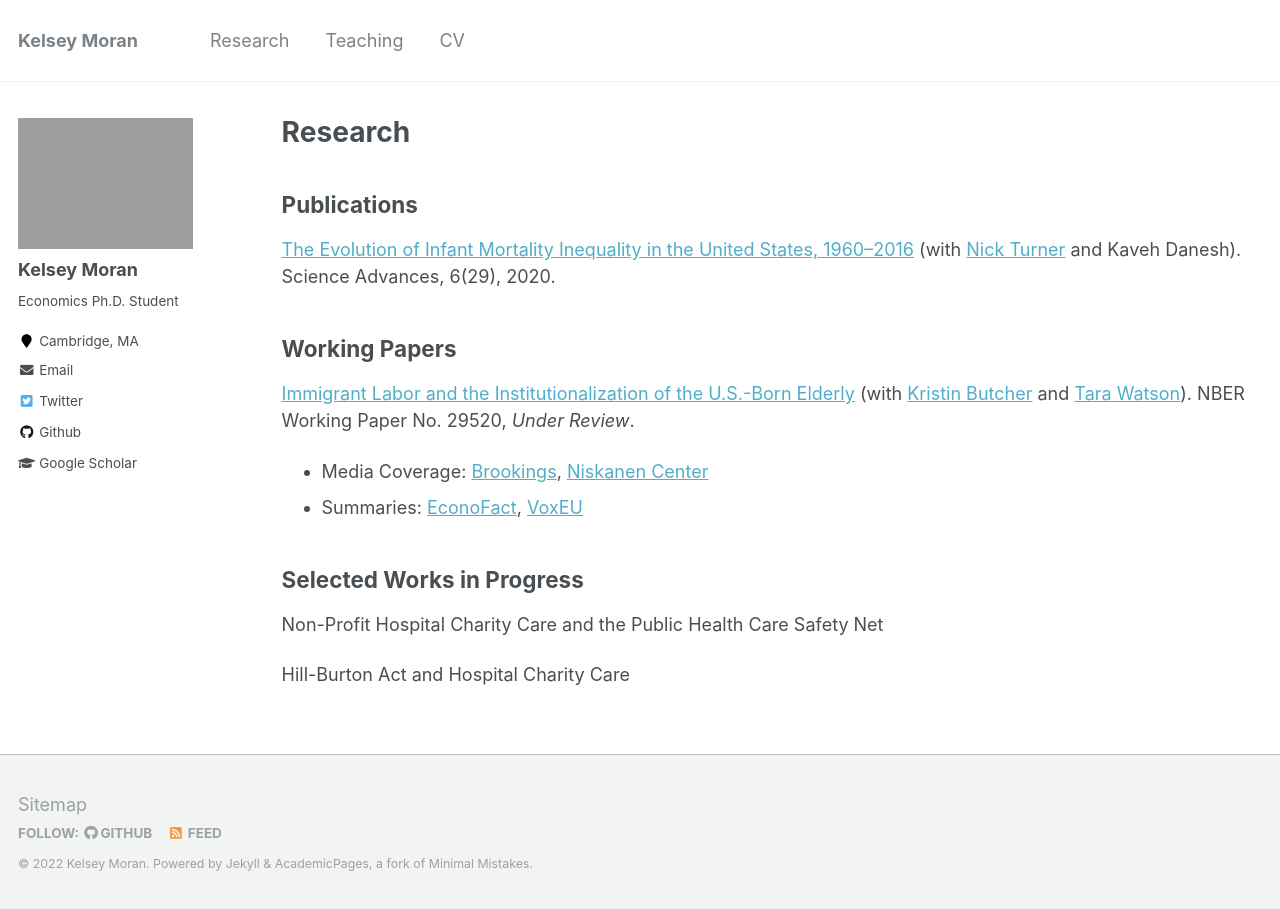
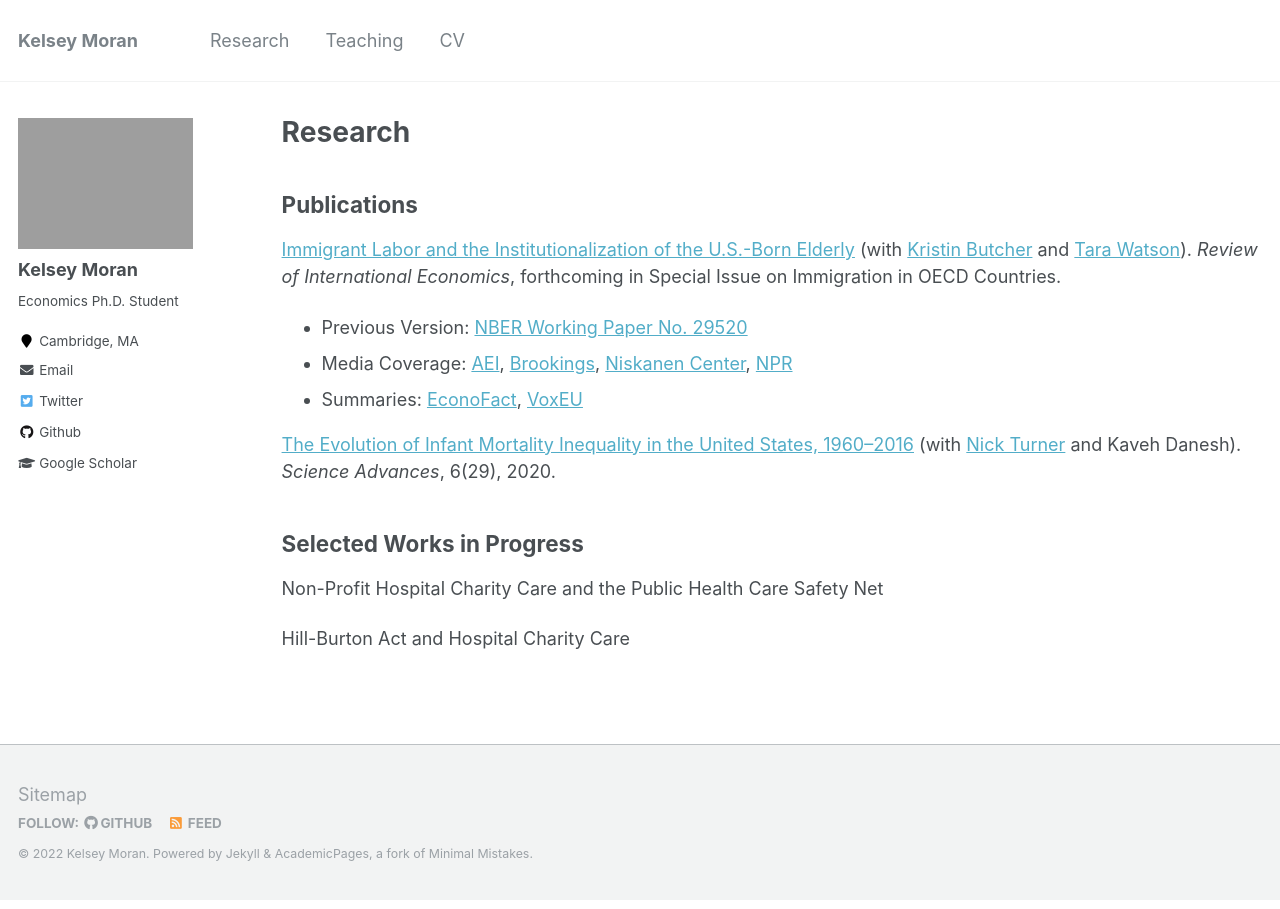
Before and after one commit to kelseymoran/kelseymoran.github.io, a Jekyll site: the page built from _pages/publications.md, in a window 1280 px wide. Built offline with Jekyll 4.4.1, drawn with Linux system fonts in a browser that asks for light colours.

Commit message:
Update publications.md

```diff
--- a/_pages/publications.md
+++ b/_pages/publications.md
@@ -7,14 +7,14 @@ author_profile: true
 
 ## Publications
 
-[The Evolution of Infant Mortality Inequality in the United States, 1960–2016](https://www.science.org/doi/full/10.1126/sciadv.aba5908) (with [Nick Turner](https://www.federalreserve.gov/econres/nick-turner.htm) and Kaveh Danesh). Science Advances, 6(29), 2020.
+[Immigrant Labor and the Institutionalization of the U.S.-Born Elderly](https://onlinelibrary.wiley.com/doi/abs/10.1111/roie.12607) (with [Kristin Butcher](https://www.wellesley.edu/economics/faculty/butcherk) and [Tara Watson](https://econ.williams.edu/profile/twatson/)). *Review of International Economics*, forthcoming in Special Issue on Immigration in OECD Countries.
+- Previous Version: [NBER Working Paper No. 29520](/files/w29520.pdf)
+- Media Coverage: [AEI](https://www.aei.org/economics/immigrants-help-drive-the-american-digital-economy-but-they-also-help-keep-older-folks-out-of-nursing-homes/), [Brookings](https://www.brookings.edu/blog/up-front/2021/12/02/hutchins-roundup-immigrant-labor-nafta-and-more/), [Niskanen Center](https://www.niskanencenter.org/immigrant-labor-holds-the-key-to-whether-americans-can-age-at-home/), [NPR](https://www.npr.org/2022/02/28/1083589726/whos-going-to-take-care-of-grandma)
+- Summaries: [EconoFact](https://econofact.org/immigrant-workers-and-care-for-americas-elderly), [VoxEU](https://voxeu.org/article/immigration-and-care-america-s-older-population)
 
 
-## Working Papers
+[The Evolution of Infant Mortality Inequality in the United States, 1960–2016](https://www.science.org/doi/full/10.1126/sciadv.aba5908) (with [Nick Turner](https://www.federalreserve.gov/econres/nick-turner.htm) and Kaveh Danesh). *Science Advances*, 6(29), 2020.
 
-[Immigrant Labor and the Institutionalization of the U.S.-Born Elderly](/files/w29520.pdf) (with [Kristin Butcher](https://www.wellesley.edu/economics/faculty/butcherk) and [Tara Watson](https://econ.williams.edu/profile/twatson/)). NBER Working Paper No. 29520, *Under Review*.
-- Media Coverage: [Brookings](https://www.brookings.edu/blog/up-front/2021/12/02/hutchins-roundup-immigrant-labor-nafta-and-more/), [Niskanen Center](https://www.niskanencenter.org/immigrant-labor-holds-the-key-to-whether-americans-can-age-at-home/)
-- Summaries: [EconoFact](https://econofact.org/immigrant-workers-and-care-for-americas-elderly), [VoxEU](https://voxeu.org/article/immigration-and-care-america-s-older-population)
 
 
 ## Selected Works in Progress
```
